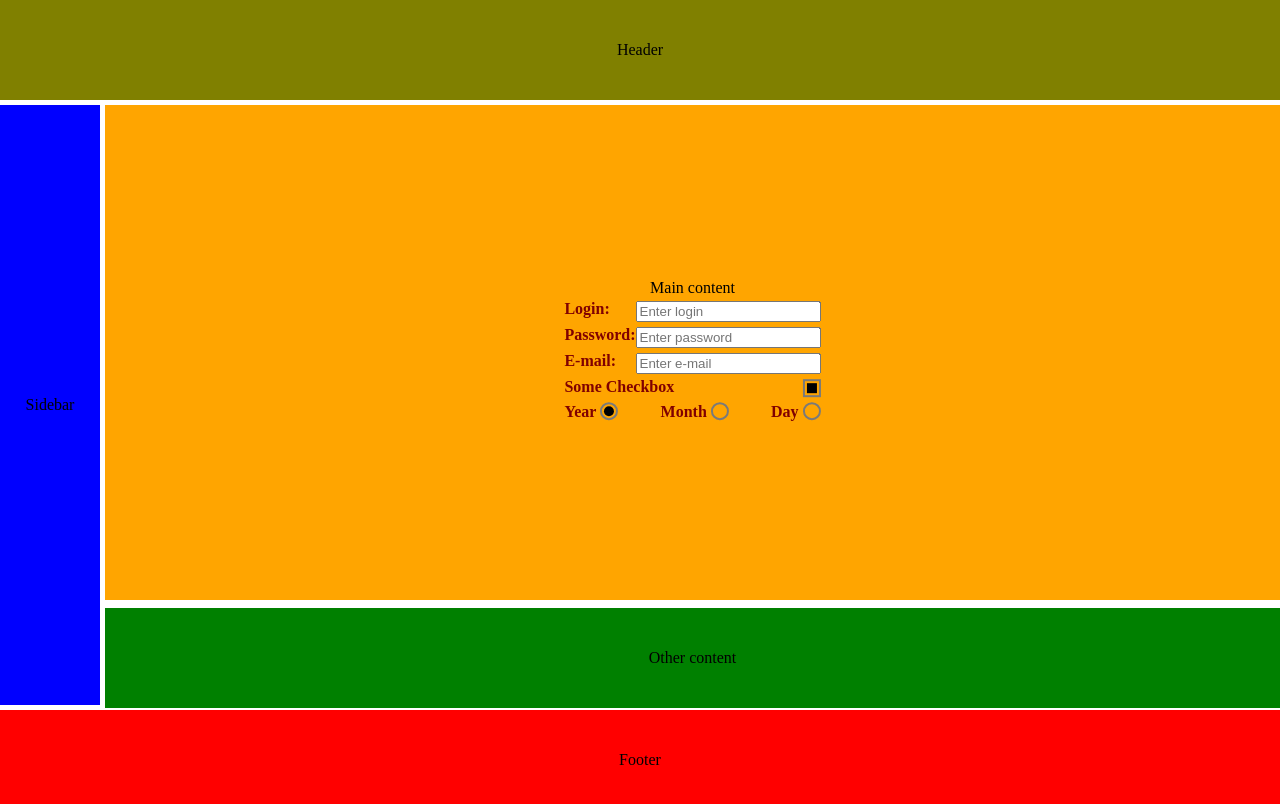
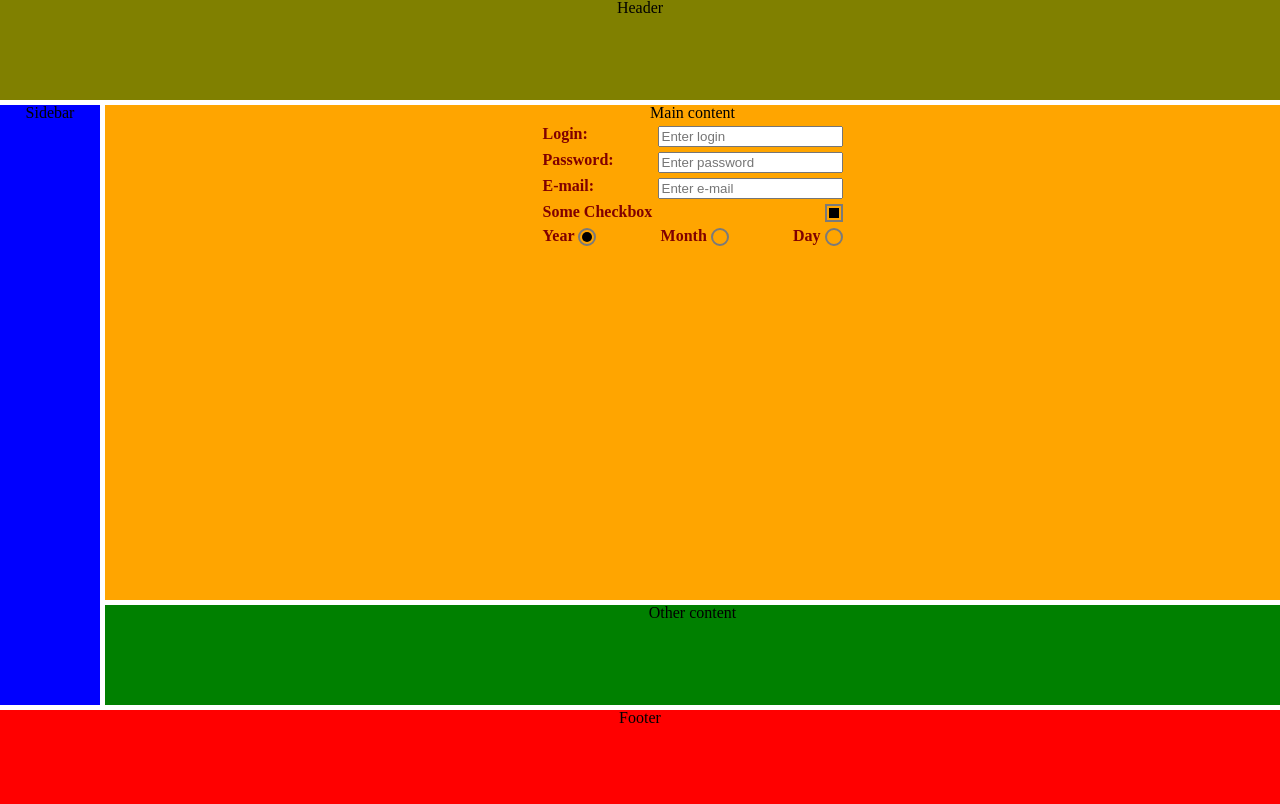
Before and after one commit to sinkevichdenis/SinkevichD_HW, a website: page 09/index.html in a window 1280 px wide. Drawn offline with nearby package versions, Linux system fonts and the light colour scheme.

Commit message:
finall version without vertical

```diff
--- a/09/index.html
+++ b/09/index.html
@@ -6,17 +6,16 @@
 	<link rel="stylesheet" type="text/css" href="./style.css">
 </head>
 <body>
-	<div class="header vert-outer">
-		<span class="vert-inner">Header</span>
+	<div class="header">
+		<span>Header</span>
 	</div>
 	<div class="container">
-		<div class="sidebar vert-outer">
-			<span class="vert-inner">Sidebar</span>
+		<div class="sidebar">
+			<span>Sidebar</span>
 		</div>
 		<div class="content">
-			<div class="main-content vert-outer">
-				<div class="vert-inner">
-					<span class="">Main content</span>
+			<div class="main-content">
+				<span>Main content</span>
 				<div class="input-form">
 					<div class="input-row">
 						<label for="input-log">Login:</label>
@@ -74,14 +73,13 @@
 					</div>
 				</div>
 			</div>
-			</div>
-			<div class="other-content vert-outer">
-				<span class="vert-inner">Other content</span>
+			<div class="other-content">
+				<span>Other content</span>
 			</div>
 		</div>
 	</div>
-	<div class="footer vert-outer">
-		<span class="vert-inner">Footer</span>
+	<div class="footer">
+		<span>Footer</span>
 	</div>
 </body>
 </html>
--- a/09/style.css
+++ b/09/style.css
@@ -3,17 +3,10 @@ html, body
 	box-sizing: border-box;
 	height: 100%;
 }
-.vert-outer
+div
 {
-	position: relative;
-}
-.vert-inner
-{
-	position: absolute;
+	box-sizing: border-box;
 	text-align: center;
-	top: 50%;
-	left: 50%;
-	transform: translate(-50%,-50%);
 }
 .header
 {
@@ -47,6 +40,7 @@ html, body
 .content .main-content
 {
 	display: inline-block;
+	float: top;
 	background-color: orange;
 
 	height: calc(100% - 105px);
@@ -73,6 +67,8 @@ html, body
 {
 	max-width: 300px;
 	min-width: 220px;
+	margin-right: auto;
+	margin-left: auto;
 }
 .input-form .input-row
 {
@@ -134,3 +130,16 @@ html, body
 	display: block;
 	background-color: #7a7a7a;
 }
+
+
+
+
+
+
+
+
+/*span
+{
+display: table-cell;
+vertical-align: middle;
+}*/
```
Lines whose indentation alone changed are shown as unchanged.
